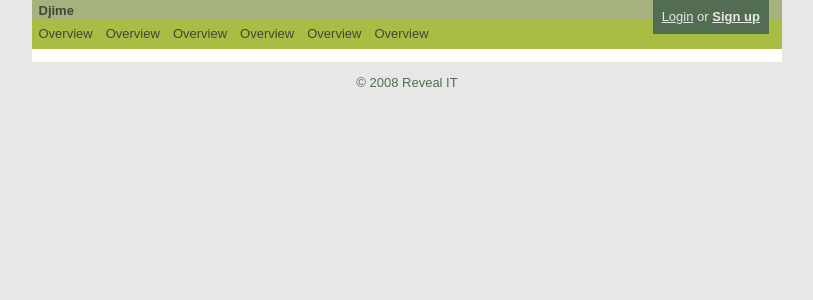
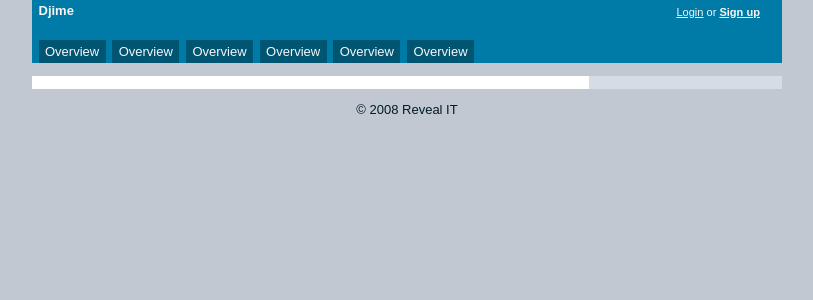
Before and after one commit to bansalrajnikant/djime, a Django app: template templates/site_base.html in a window 1280 px wide. Shown: the top 300 px of the page, without its empty margins (233-1046 px from the left). Run offline with Django 3.2, Linux system fonts and the light colour scheme; the template is opened without the code that fills it, so the values that code supplies are empty; some libraries are stand-ins or nearby versions.

Commit message:
Design overhaul, stage 1: New colours.

```diff
--- a/static/css/djime.css
+++ b/static/css/djime.css
@@ -4,32 +4,39 @@
  * Main CSS file for the Djime project.
  *
  * Please note that we're using CSSEdit's @group comment syntax.
+ *
+ * Colour sheme:
+ *   Cerulean:       #007BA7
+ *   Bright blue:    #01B8DE
+ *   Near-white:     #F7F7F8
+ *   Silver grey:    #C2C8D1
+ *   Dark blue:      #001C26
+ *
+ * http://www.colourlovers.com/palette/646252/Cerulean_touch
  */
 
 html, body {
-  background-color: #E7E7E8;
+  background-color: #C2C8D1;
 }
 
 /* @group Page header */
-#header {
-  background-color: #A5B17F;
-  color: #434635;
-  height: 1.5em;
+#hd {
+  background-color: #007BA7;
+  color: #F7F7F8;
 }
 
 #header div.login {
   float: right;
   margin-right: 1em;
-  background-color: #526D51;
-  color: #E7E7E8;
-  padding: 0.7em;
+  padding: 0.5em 1em 0.5em 1em;
+  font-size: 85%;
 }
 
 #header div.login a {
-  color: #E7E7E8;
+  color: #F7F7F8;
 }
 
-#header h1#site-header {
+#header #site-header {
   font-weight: bold;
   padding: 0.2em;
   padding-left: 0.5em;
@@ -38,26 +45,33 @@ html, body {
 /* @group Main menu */
 
 #hd #main-menu-bar {
-  background-color: #A9BD44;
-  color: #434635;
-}
-
-#main-menu-bar ul.menu li {
-
+  padding-left: 0.5em;
 }
 
 #main-menu-bar ul.menu li a {
-  color: #434635;
-  background-color: #A9BD44;
+  background-color: #005573;
+  color: #F7F7F8;
   display: block;
   text-decoration: none;
-  padding: 0.5em;
+  padding: 0.25em 0.5em 0.25em 0.5em;
+  margin-top: 0.25em;
+  margin-right: 0.5em;
   float: left;
 }
 
+#main-menu-bar ul.menu.right li a {
+  float: right;
+}
+
 #main-menu-bar ul.menu li a:hover {
-  background-color: #526D51;
-  color: #E7E7E8;
+  background-color: #01B8DE;
+}
+
+#main-menu-bar ul.menu li a.active {
+  background-color: #F7F7F8;
+  color: #001C26;
+  padding-top: 0.4em;
+  margin-top: 0.1em;
 }
 
 /* @end */
@@ -65,23 +79,32 @@ html, body {
 
 /* @group Main content */
 
-#bd {
+#bd #yui-main #content {
   background-color: white;
-  padding: 0.5em 0 0.5em 0;
-}
-
-#bd #content {
-  padding: 0 0.5em 0 0.5em;
+  padding: 0.5em;
+  margin-top: 1em;
 }
 
 /* @end */
+
+/* @group Sidebar */
+
+#bd #sidebar.yui-b {
+  margin-top: 1em;
+  padding: 0.5em;
+  background-color: #d5dce6;
+}
+
+/* @end */
+
+
 
 /* @group Footer */
 
 #ft {
   text-align: center;
   margin-top: 1em;
-  color: #526D51;
+  color: #001C26;
 }
 
 /* @end */
```
